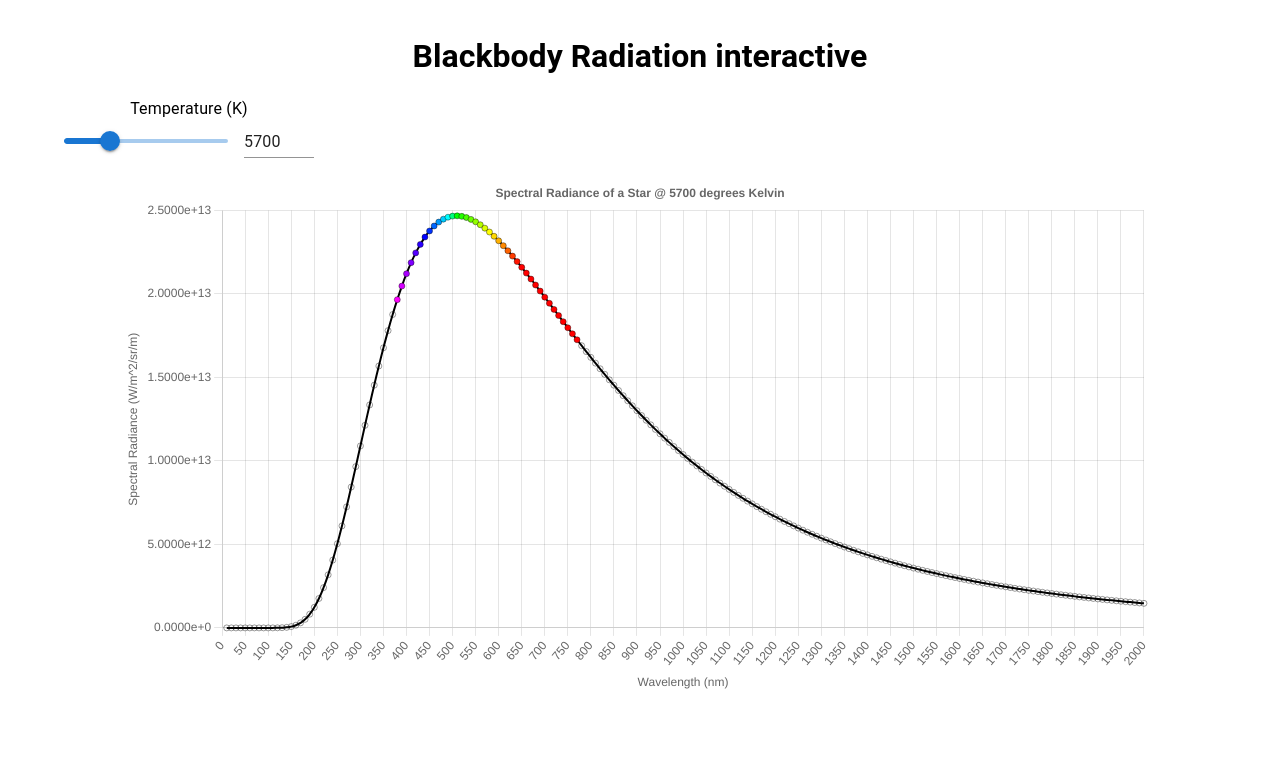
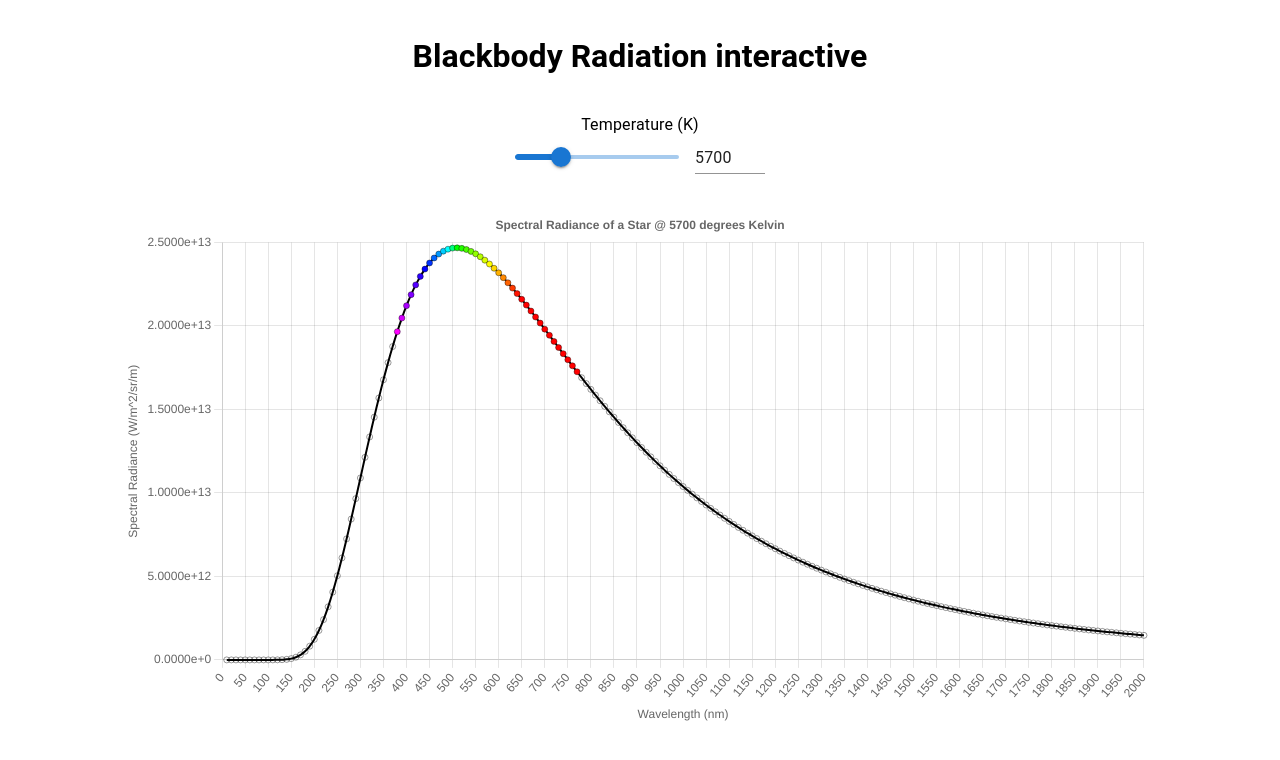
Before and after one commit to gendelbendel/space-charts, a React (Create React App) app: page / in a window 1280 px wide. Shown: the top 760 px of the page. Built offline with nearby package versions, Linux system fonts and the light colour scheme.

Commit message:
className prop for InputSlider

```diff
--- a/src/components/InputSlider.js
+++ b/src/components/InputSlider.js
@@ -17,6 +17,7 @@ export default function InputSlider({
   max,
   step,
   updateFunc = () => {},
+  className,
 }) {
   const [value, setValue] = React.useState(defaultValue);
 
@@ -43,7 +44,10 @@ export default function InputSlider({
   };
 
   return (
-    <Box sx={{ maxWidth: 250, justifyContent: "center", alignItems: "center" }}>
+    <Box
+      className={className}
+      sx={{ maxWidth: 250, justifyContent: "center", alignItems: "center" }}
+    >
       <Typography id="input-slider" gutterBottom>
         {description}
       </Typography>
```
